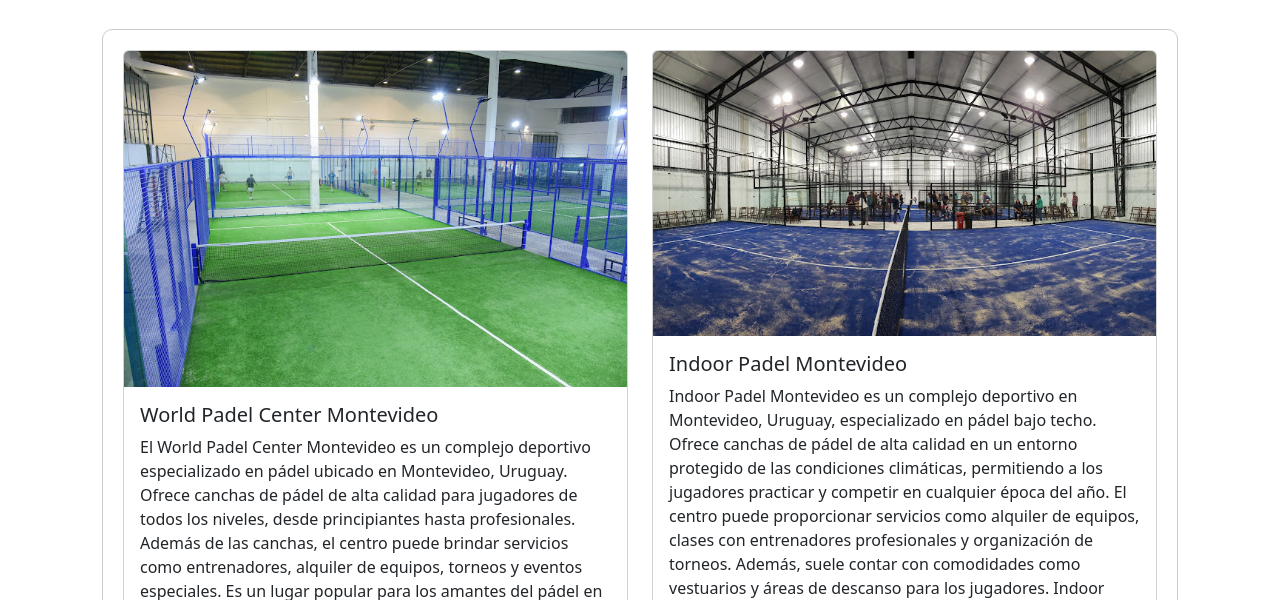
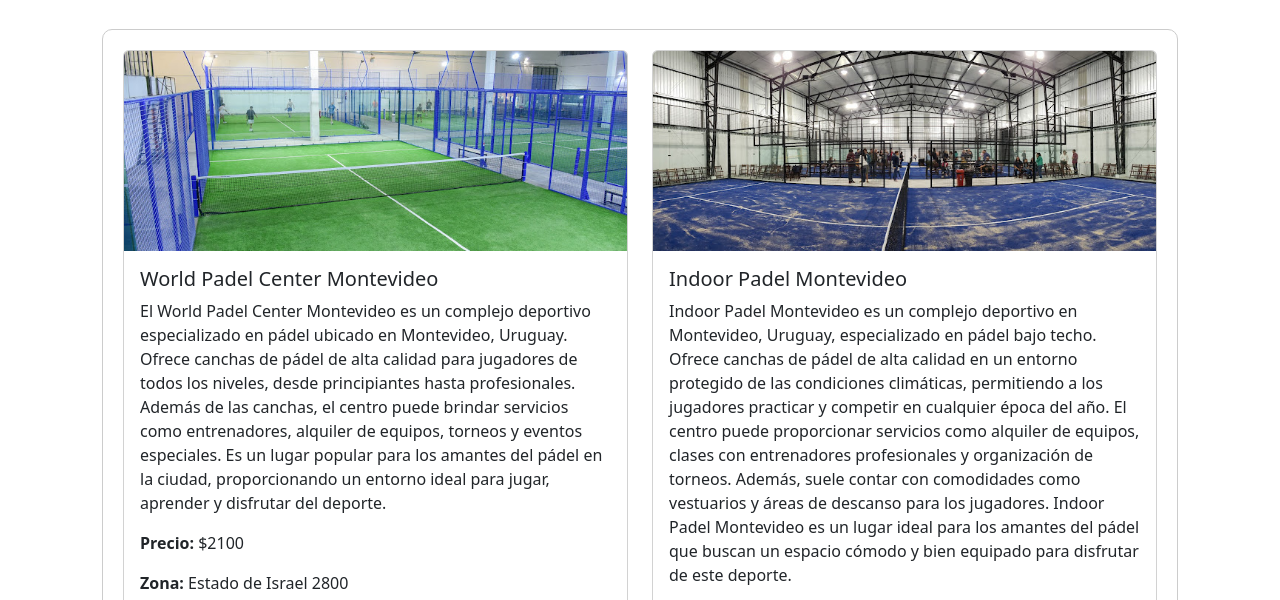
Before and after one commit to JuanCortabarria/Cortabarria-Kalichman-Orona, a plain HTML site: page src/interface/index.html in a window 1280 px wide. Shown: the part 199-799 px from the top of the page. Drawn offline with nearby package versions, Linux system fonts and the light colour scheme.

Commit message:
reestructuracion imagenes

```diff
--- a/src/interface/style.css
+++ b/src/interface/style.css
@@ -113,8 +113,6 @@
     background-color: #fff; /* Blanco */
 }
 
-
-
 .cancha-info {
     flex: 1;
     margin-left: 20px;
@@ -130,8 +128,9 @@
     margin: 0;
 }
 
-
-#reserva{
-    background-color: #2e2d2d;
-    color: #000000;
+img {
+    width: 100%;
+    height: 200px;
+    object-fit: cover;
+    border-radius: 10px 10px 0 0;
 }
```
